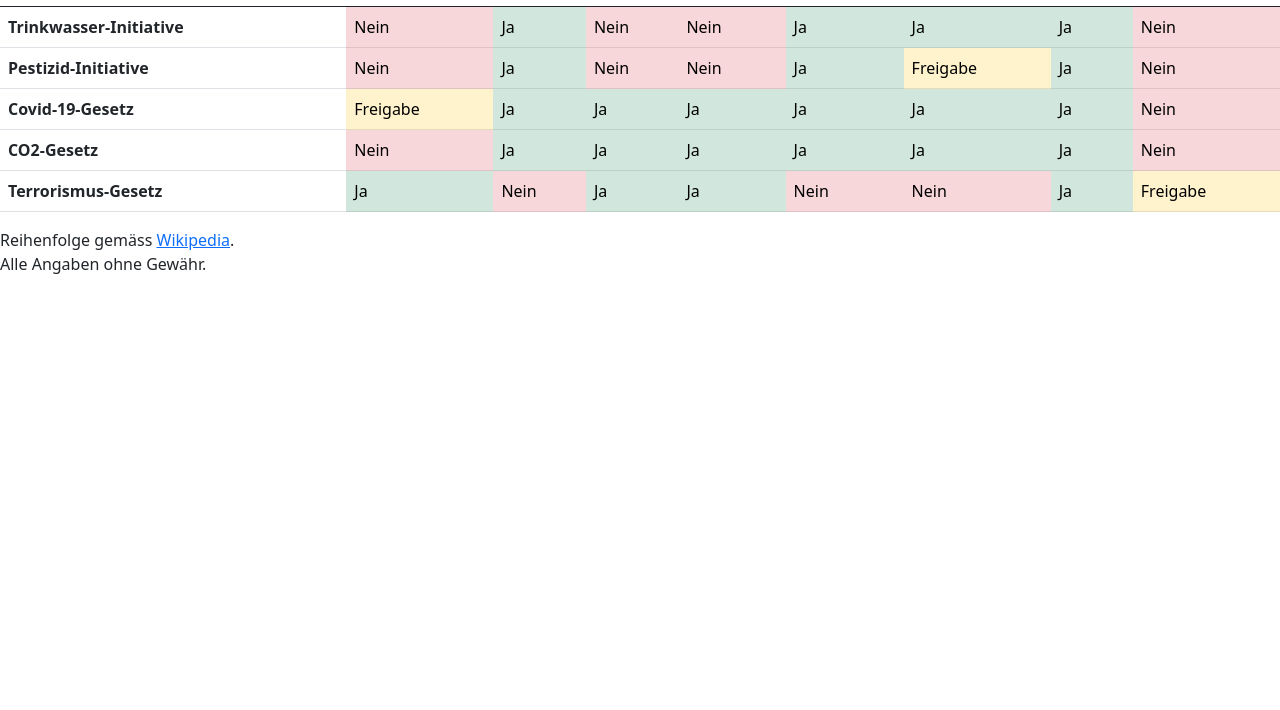
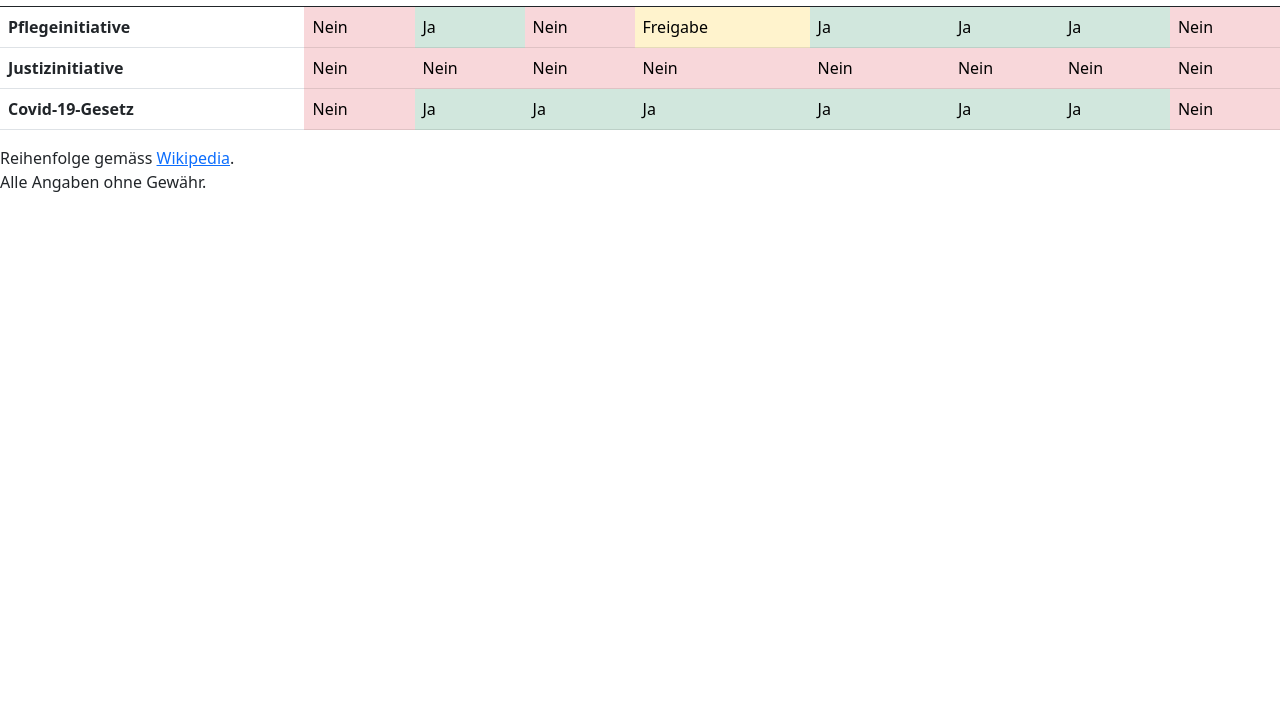
Before and after one commit to Tharadash/abstimmungsparolen, a plain HTML site: page index.html in a window 1280 px wide. Shown: the part 90-800 px from the top of the page. Drawn offline with nearby package versions, Linux system fonts and the light colour scheme.

Commit message:
Update index.html
Aktualisert für nächste Volksabstimmung

```diff
--- a/index.html
+++ b/index.html
@@ -10,14 +10,14 @@
   <link href="https://cdn.jsdelivr.net/npm/bootstrap@5.0.1/dist/css/bootstrap.min.css" rel="stylesheet"
     integrity="sha384-+0n0xVW2eSR5OomGNYDnhzAbDsOXxcvSN1TPprVMTNDbiYZCxYbOOl7+AMvyTG2x" crossorigin="anonymous">
 
-  <title>Volksabstimmung vom 13. Juni 2021</title>
+  <title>Volksabstimmung vom 28. November 2021</title>
   <meta name="description" content="Parolen verschiedener Parteien zur nächsten Volksabstimmung.">
   <meta name="keywords" content="Parolen, Volksabstimmung">
 
 </head>
 
 <body>
-  <h1>Volksabstimmung Juni 2021</h1>
+  <h1>Volksabstimmung November 2021</h1>
   <div class="table-responsive">
     <table class="table">
       <thead>
@@ -35,40 +35,29 @@
       </thead>
       <tbody>
         <tr>
-          <th scope="row">Trinkwasser-Initiative</th>
+          <th scope="row">Pflegeinitiative</th>
           <td class="table-danger">Nein</td>
           <td class="table-success">Ja</td>
           <td class="table-danger">Nein</td>
-          <td class="table-danger">Nein</td>
+          <td class="table-warning">Freigabe</td>
           <td class="table-success">Ja</td>
           <td class="table-success">Ja</td>
           <td class="table-success">Ja</td>
           <td class="table-danger">Nein</td>
         </tr>
         <tr>
-          <th scope="row">Pestizid-Initiative</th>
-          <td class="table-danger">Nein</td>
-          <td class="table-success">Ja</td>
+          <th scope="row">Justizinitiative</th>
           <td class="table-danger">Nein</td>
           <td class="table-danger">Nein</td>
-          <td class="table-success">Ja</td>
-          <td class="table-warning">Freigabe</td>
-          <td class="table-success">Ja</td>
+          <td class="table-danger">Nein</td>
+          <td class="table-danger">Nein</td>
+          <td class="table-danger">Nein</td>
+          <td class="table-danger">Nein</td>
+          <td class="table-danger">Nein</td>
           <td class="table-danger">Nein</td>
         </tr>
         <tr>
           <th scope="row">Covid-19-Gesetz</th>
-          <td class="table-warning">Freigabe</td>
-          <td class="table-success">Ja</td>
-          <td class="table-success">Ja</td>
-          <td class="table-success">Ja</td>
-          <td class="table-success">Ja</td>
-          <td class="table-success">Ja</td>
-          <td class="table-success">Ja</td>
-          <td class="table-danger">Nein</td>
-        </tr>
-        <tr>
-          <th scope="row">CO2-Gesetz</th>
           <td class="table-danger">Nein</td>
           <td class="table-success">Ja</td>
           <td class="table-success">Ja</td>
@@ -78,17 +67,11 @@
           <td class="table-success">Ja</td>
           <td class="table-danger">Nein</td>
         </tr>
-        <tr>
-          <th scope="row">Terrorismus-Gesetz</th>
-          <td class="table-success">Ja</td>
-          <td class="table-danger">Nein</td>
-          <td class="table-success">Ja</td>
-          <td class="table-success">Ja</td>
-          <td class="table-danger">Nein</td>
-          <td class="table-danger">Nein</td>
-          <td class="table-success">Ja</td>
-          <td class="table-warning">Freigabe</td>
-        </tr>
+         <!-- Example states:
+        <td class="table-success">Ja</td>
+        <td class="table-danger">Nein</td>
+        <td class="table-warning">Freigabe</td>
+        -->
       </tbody>
     </table>
   </div>
```
